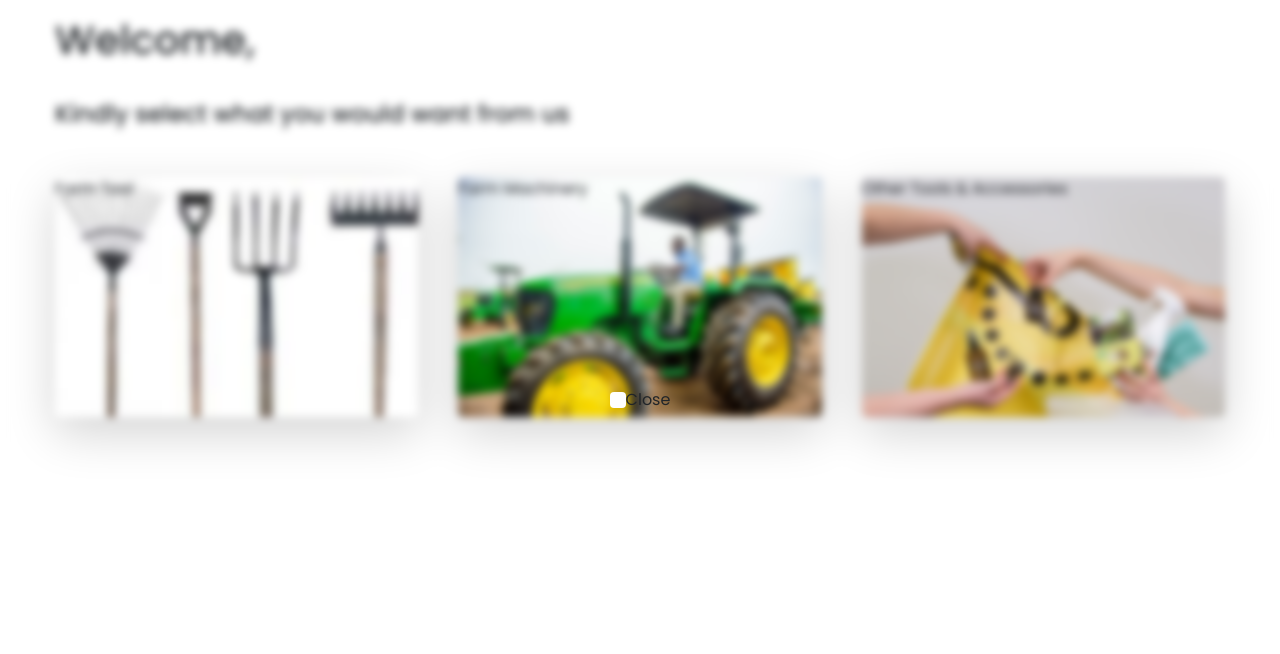
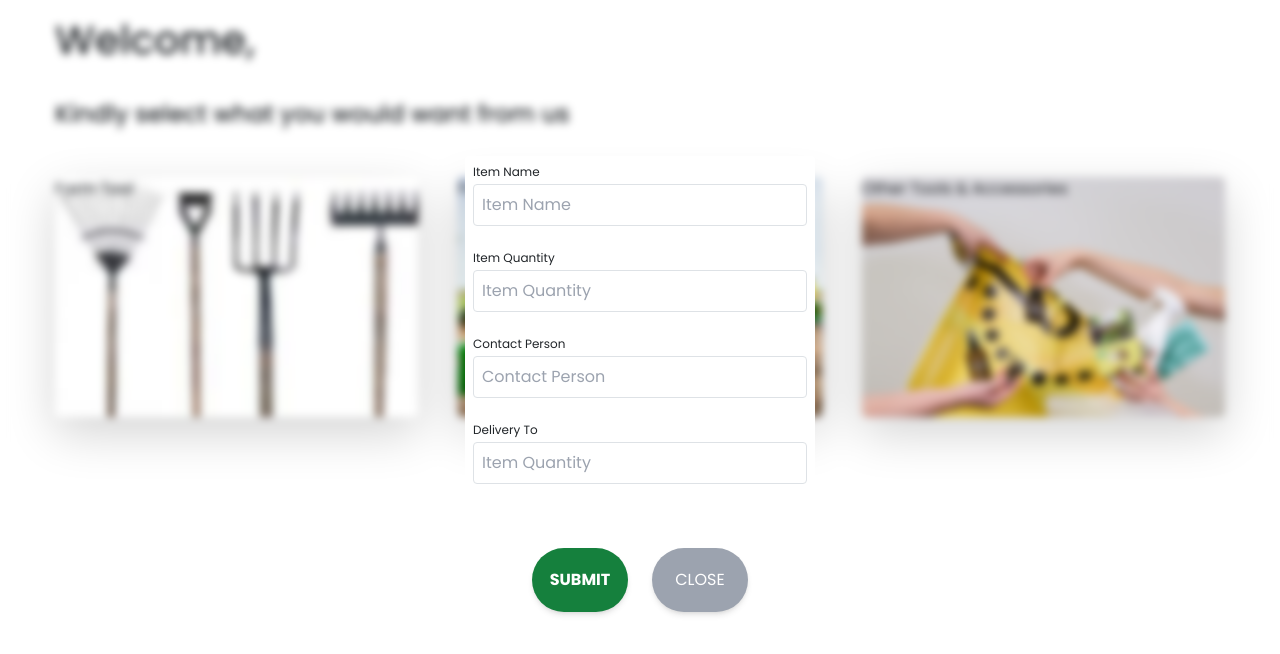
Before and after one commit to DanielOkyere/Bolstaar-front-end, a React (Vite) app: page /dashboard in a window 1280 px wide. Both pictures are taken after a click on the item "Farm Tool". Shown: the top 654 px of the page. Built offline with nearby package versions, Linux system fonts and the light colour scheme.

Commit message:
Fixed Modal Details

```diff
--- a/src/Screens/main_dashboard.jsx
+++ b/src/Screens/main_dashboard.jsx
@@ -1,6 +1,6 @@
 import React from "react";
 import { Fragment, useRef, useState } from "react";
-import Modal from "../Components/modal";
+import Modal from "../Components/Modal";
 function Dashboard() {
     const [showModal, setShowModal] = useState(false);
 
--- a/src/components/modal.jsx
+++ b/src/components/modal.jsx
@@ -3,22 +3,56 @@ import React from "react";
 function Modal({ visible, onClose }) {
     if (!visible) return null;
     const handleOnClose = (e) => {
-        if(e.target.id === "modalContainer")
+        if (e.target.id === "modalContainer")
             onClose();
     };
     return (
         <>
             <div id="modalContainer"
-            onClick={handleOnClose} className="
+                onClick={handleOnClose} className="
             fixed inset-0 bg-opacity-30 backdrop-blur-sm
             flex justify-center items-center
             ">
                 <div className="bg-white p-2 rounded">
+                    <form className='mb-4 items-center' >
+                        <div className="mb-4 w-1/2 md:w-full">
+                            <label htmlFor="item_name" className="block text-xs mb-1">
+                                Item Name
+                            </label>
+                            <input type="text" className="w-full border rounded p-2 outline-none focus:shadow-outline"
+                                name="item_name" id="item_name" placeholder="Item Name" />
+                        </div>
+                        <div className="mb-4 md:w-full">
+                            <label htmlFor="item_quantity" className="block text-xs mb-1">
+                                Item Quantity
+                            </label>
+                            <input type="item_quantity" className="w-full border rounded p-2 outline-none focus:shadow-outline"
+                                name="item_quantity" id="item_quantity" placeholder="Item Quantity" />
+                        </div>
+                        <div className="mb-4 md:w-full">
+                            <label htmlFor="contact_person" className="block text-xs mb-1">
+                                Contact Person
+                            </label>
+                            <input type="contact_person" className="w-full border rounded p-2 outline-none focus:shadow-outline"
+                                name="contact_person" id="contact_person" placeholder="Contact Person" />
+                        </div>
+                        <div className="mb-4 md:w-full">
+                            <label htmlFor="delivery_to" className="block text-xs mb-1">
+                                Delivery To
+                            </label>
+                            <input type="delivery_to" className="w-full border rounded p-2 outline-none focus:shadow-outline"
+                                name="delivery_to" id="delivery_to" placeholder="Item Quantity" />
+                        </div>
+                        <div className="flex justify-center items-center gap-4">
+                            <input type="submit" className='bg-green-700 w-24 font-[700] mt-10 uppercase cursor-pointer hover:bg-green-900 shadow-md  h-16 rounded-full text-white self-center ' value="Submit" />
+                            <button onClick={onClose} className="bg-gray-400 w-24 rounded-full uppercase cursor-pointer shadow-md h-16 mt-10 text-white ">Close</button>
+                        </div>
 
+                    </form>
                 </div>
-                <button onClick={onClose}>Close</button>
+
             </div>
         </>)
 }
 
-export default Modal;
+export default Modal
```
